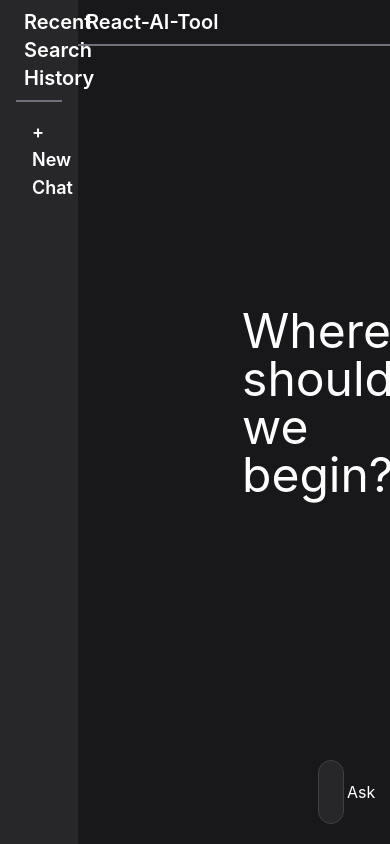
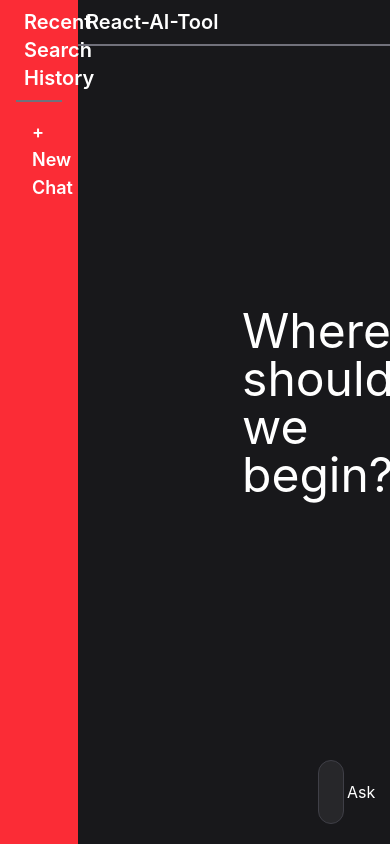
Before and after one commit to harsha21042/React-Ai-Tool-using-GroqAPI, a React (Vite) app: page / in a window 390 px wide. Built offline with nearby package versions, Linux system fonts and the light colour scheme.

Commit message:
testing responsiveness

```diff
--- a/src/App.jsx
+++ b/src/App.jsx
@@ -190,7 +190,7 @@ const App = () => {
     <div className='grid grid-cols-5 h-screen overflow-hidden'>
 
       {/* Sidebar */}
-      <div className='col-span-1 bg-zinc-800 px-4 text-white bg-red-500 md:bg-green-500'>
+      <div className='col-span-1 px-4 text-white bg-red-500 md:bg-green-500'>
           <Sidebar
           chats={chats}
           receiveId={receiveId}
```
